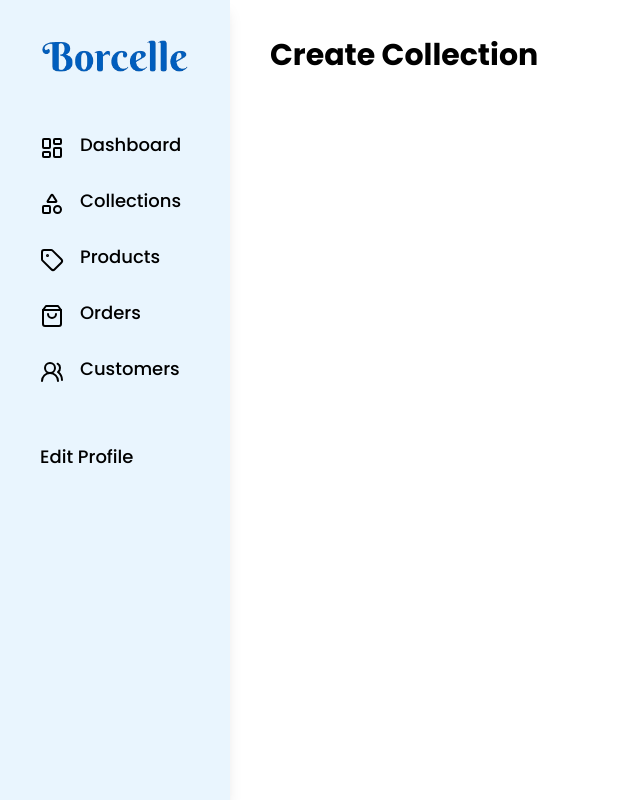
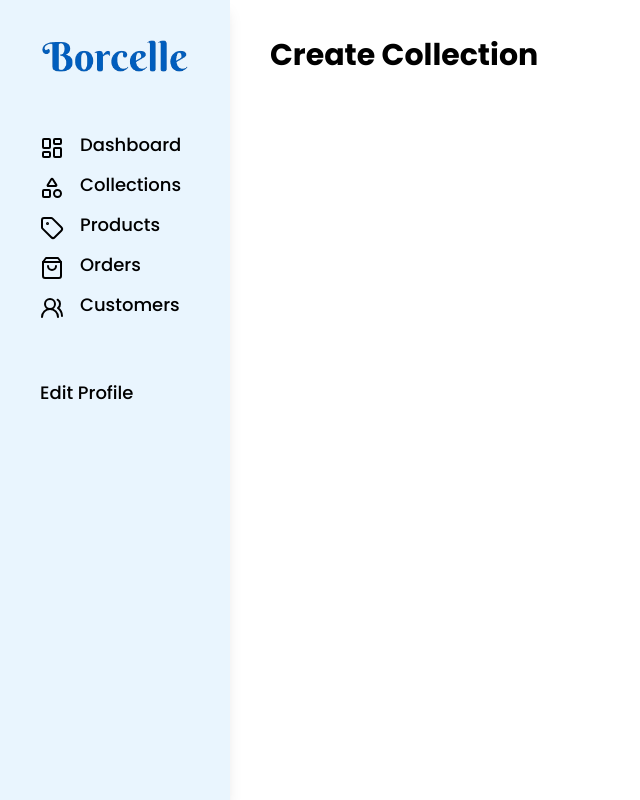
Before and after one commit to FREDVUNI/ecommerce-platform-nextjs, a Next.js app in the folder admin/: page /collections/new in a window 1280 px wide. Shown: the whole page, without its empty margins (0-640 px from the left). Built offline with nearby package versions, Linux system fonts and the light colour scheme.

Commit message:
feat: adjust the keft side bar

```diff
--- a/admin/app/components/layout/LeftSideBar.tsx
+++ b/admin/app/components/layout/LeftSideBar.tsx
@@ -12,10 +12,15 @@
   return (
     <div className="h-screen left-0 top-0 sticky p-10 flex flex-col gap-16 bg-blue-2 shadow-lg max-lg:hidden">
       <Image src="/logo.png" alt="logo" width={150} height={70} />
-      <div className="flex flex-col gap-8">
+      <div className="flex flex-col gap-4">
         {navLinks &&
           navLinks.map((link, index) => (
             <Link
+
+
+
+
+
               href={link.url}
               key={index}
               className={`flex text-body-medium gap-4 ${
```
